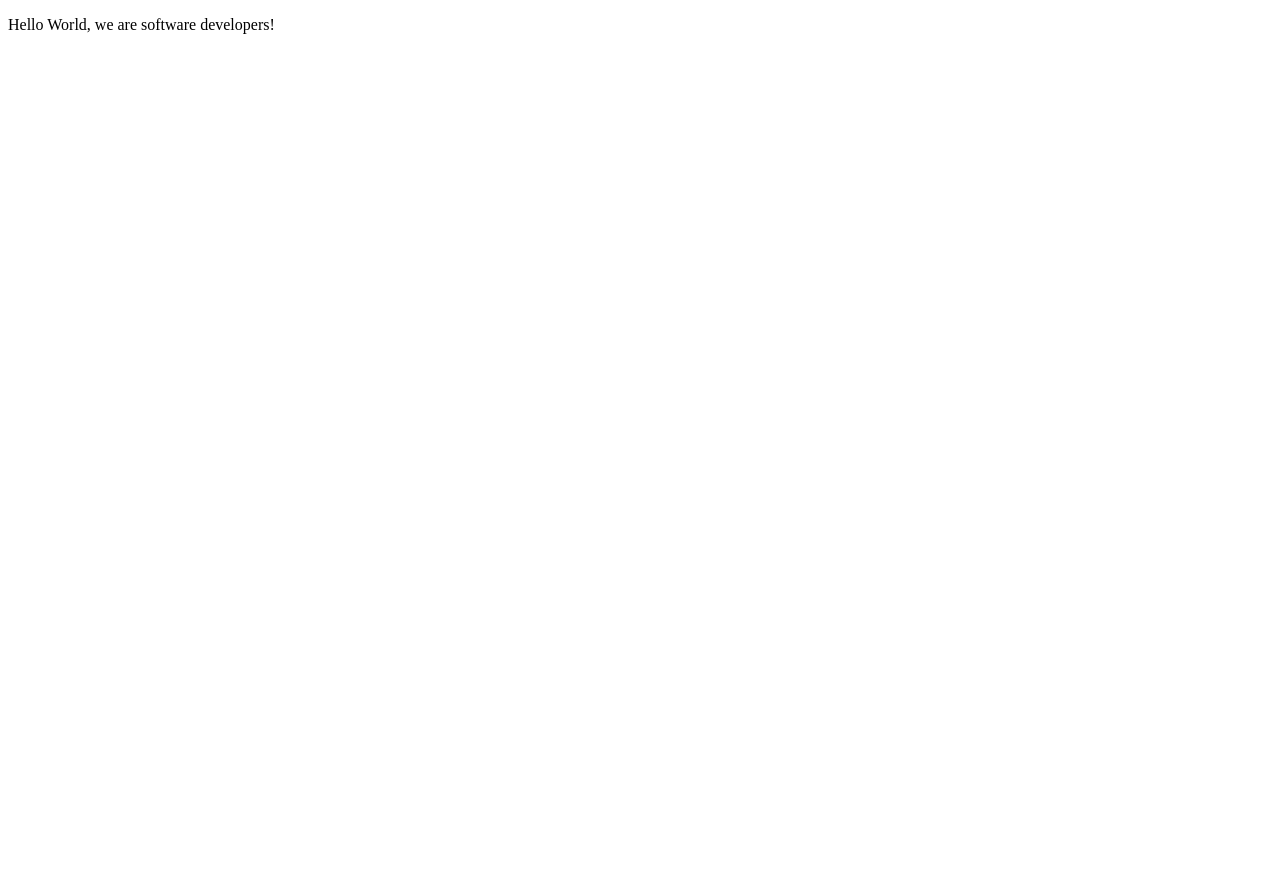
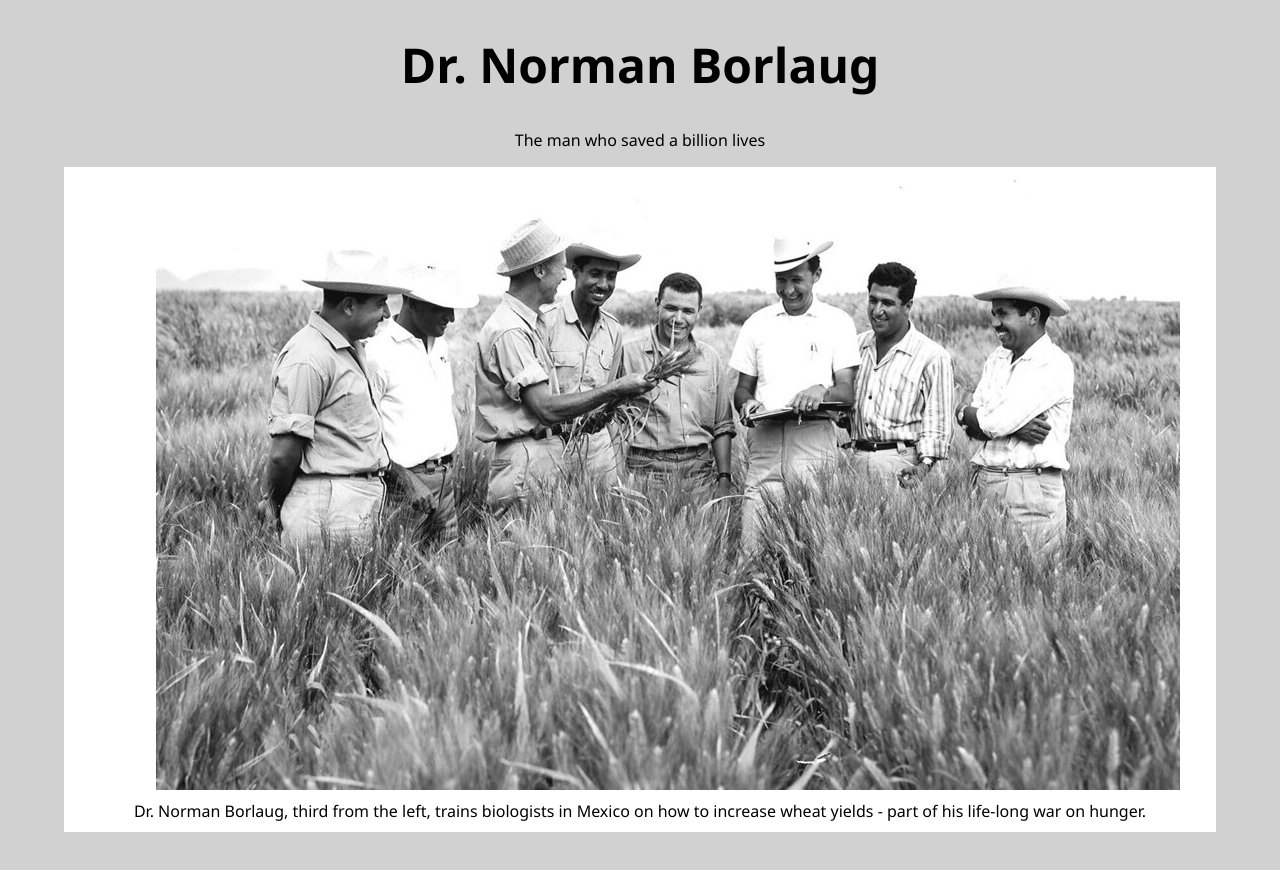
Before and after one commit to Paul-js-hub/paul-sodiq, a plain HTML site: page index.html in a window 1280 px wide. Before the commit the page ends 800 px from the top, so only its background shows below. Drawn offline with Linux system fonts and the light colour scheme.

Commit message:
created top-half of page

```diff
--- a/css/style.css
+++ b/css/style.css
@@ -0,0 +1,28 @@
+body{
+    background-color: #D1D1D1;
+}
+
+h1,.above-img-text,.below-img-text{
+    text-align: center;
+    font-family: 'Segoe UI', 'Roboto', 'Helvetica Neue', Arial, sans-serif;
+}
+
+h1{
+    font-size: 3rem;
+}
+
+.img-box{
+    background-color: white;
+    width: 90vw;
+    margin: 0 auto 20% auto;
+}
+
+img{
+    position: relative;
+    left: 8%;
+}
+
+.below-img-text{
+    position: relative;
+    bottom: 10px;
+}
--- a/index.html
+++ b/index.html
@@ -9,19 +9,15 @@
   <body>
     <script src="https://cdn.freecodecamp.org/testable-projects-fcc/v1/bundle.js"></script>
 
-    <!--
+    <h1>Dr. Norman Borlaug</h1>
+    <p class="above-img-text">The man who saved a billion lives</p>
 
-    Hello Camper!
+    <div class="img-box">
+      <img src="images/tribute-page-main-image.jpg" alt="tribute-img">
+      <p class="below-img-text">Dr. Norman Borlaug, third from the left, trains biologists in Mexico on how to increase wheat yields - part of his life-long war on hunger.</p>
+    </div>
 
-    For now, the test suite only works in Chrome!
-    Please read the README below in the JS Editor before beginning.
-    Feel free to delete this message once you have read it.
-    Good luck and Happy Coding!
 
-    - The freeCodeCamp Team
-
-    -->
-    <p>Hello World, we are software developers!</p>
     <script  src="js/index.js"></script>
   </body>
 </html>
```
Also changed, not shown: images/tribute-page-main-image.jpg (added).
